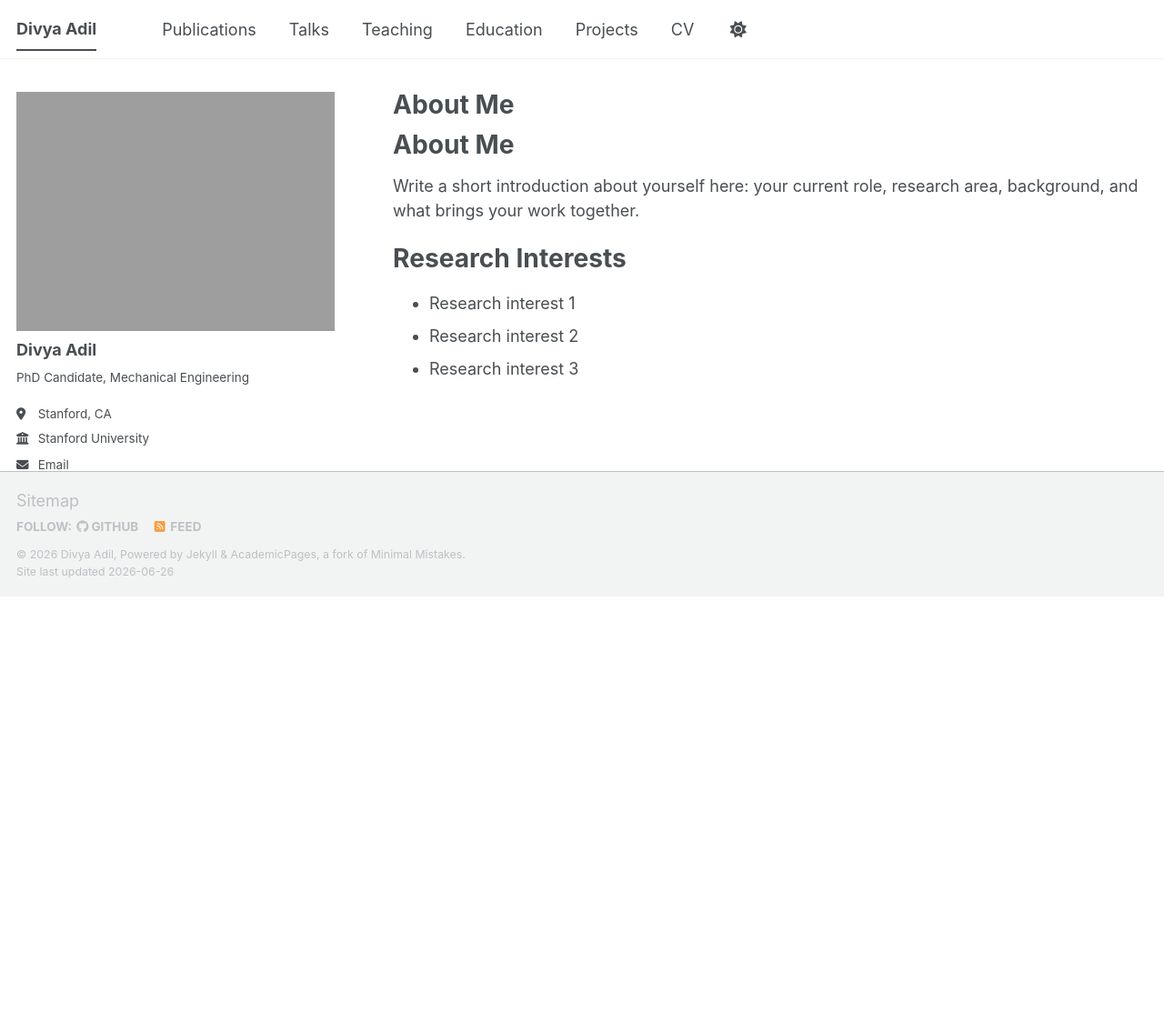
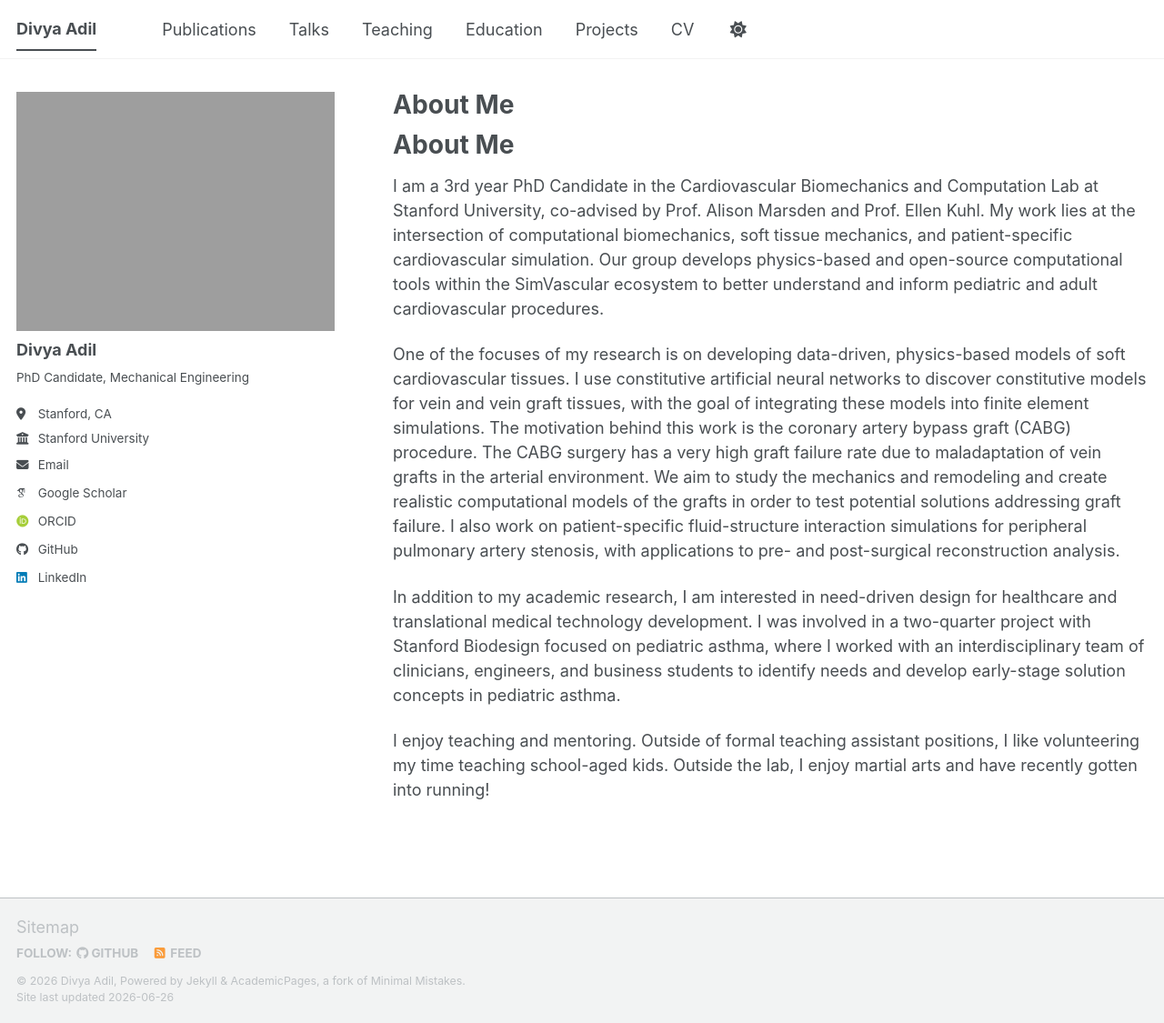
Before and after one commit to divya-adil/divya-adil.github.io, a Jekyll site: the page built from _pages/about.md, in a window 1280 px wide and 1125 px high. Shown: the whole window at 91% size. Built offline with Jekyll 4.4.1, drawn with Linux system fonts in a browser that asks for light colours; some web fonts are replaced; a script bundle is joined from its source files by our own code; library files that are not in the unit come from our copies; our own code applies the rules of GitHub Pages for plain Markdown files.

Commit message:
finished 1st draft of about me

```diff
--- a/_pages/about.md
+++ b/_pages/about.md
@@ -1,6 +1,6 @@
 ---
 permalink: /
-#title: #"Home"
+# title: #"Home"
 author_profile: true
 redirect_from:
   - /about/
@@ -10,11 +10,13 @@
 About Me
 ======
 
-Write a short introduction about yourself here: your current role, research area, background, and what brings your work together.
+<!-- Write a short introduction about yourself here: your current role, research area, background, and what brings your work together. -->
+I am a 3rd year PhD Candidate in the Cardiovascular Biomechanics and Computation Lab at Stanford University, co-advised by Prof. Alison Marsden and Prof. Ellen Kuhl. My work lies at the intersection of computational biomechanics, soft tissue mechanics, and patient-specific cardiovascular simulation. Our group develops physics-based and open-source computational tools within the SimVascular ecosystem to better understand and inform pediatric and adult cardiovascular procedures.
 
-Research Interests
-======
+One of the focuses of my research is on developing data-driven, physics-based models of soft cardiovascular tissues. I use constitutive artificial neural networks to discover constitutive models for vein and vein graft tissues, with the goal of integrating these models into finite element simulations. The motivation behind this work is the coronary artery bypass graft (CABG) procedure. The CABG surgery has a very high graft failure rate due to maladaptation of vein grafts in the arterial environment. We aim to study the mechanics and remodeling and create realistic computational models of the grafts in order to test potential solutions addressing graft failure. I also work on patient-specific fluid-structure interaction simulations for peripheral pulmonary artery stenosis, with applications to pre- and post-surgical reconstruction analysis.
 
-- Research interest 1
-- Research interest 2
-- Research interest 3
+In addition to my academic research, I am interested in need-driven design for healthcare and translational medical technology development. I was involved in a two-quarter project with Stanford Biodesign focused on pediatric asthma, where I worked with an interdisciplinary team of clinicians, engineers, and business students to identify needs and develop early-stage solution concepts in pediatric asthma.
+
+<!-- In general, I am interested in need-driven design for healthcare. While my research focuses on exploratory academic research, I am also interested in translational medical device and technology development. I was involved in a two-quarter biodesign project where we learnt about and applied need based design to pediatric asthma in an interdisciplinary team, working alongside clinicians, engineers and business students. -->
+
+I enjoy teaching and mentoring. Outside of formal teaching assistant positions, I like volunteering my time teaching school-aged kids. Outside the lab, I enjoy martial arts and have recently gotten into running!
```
